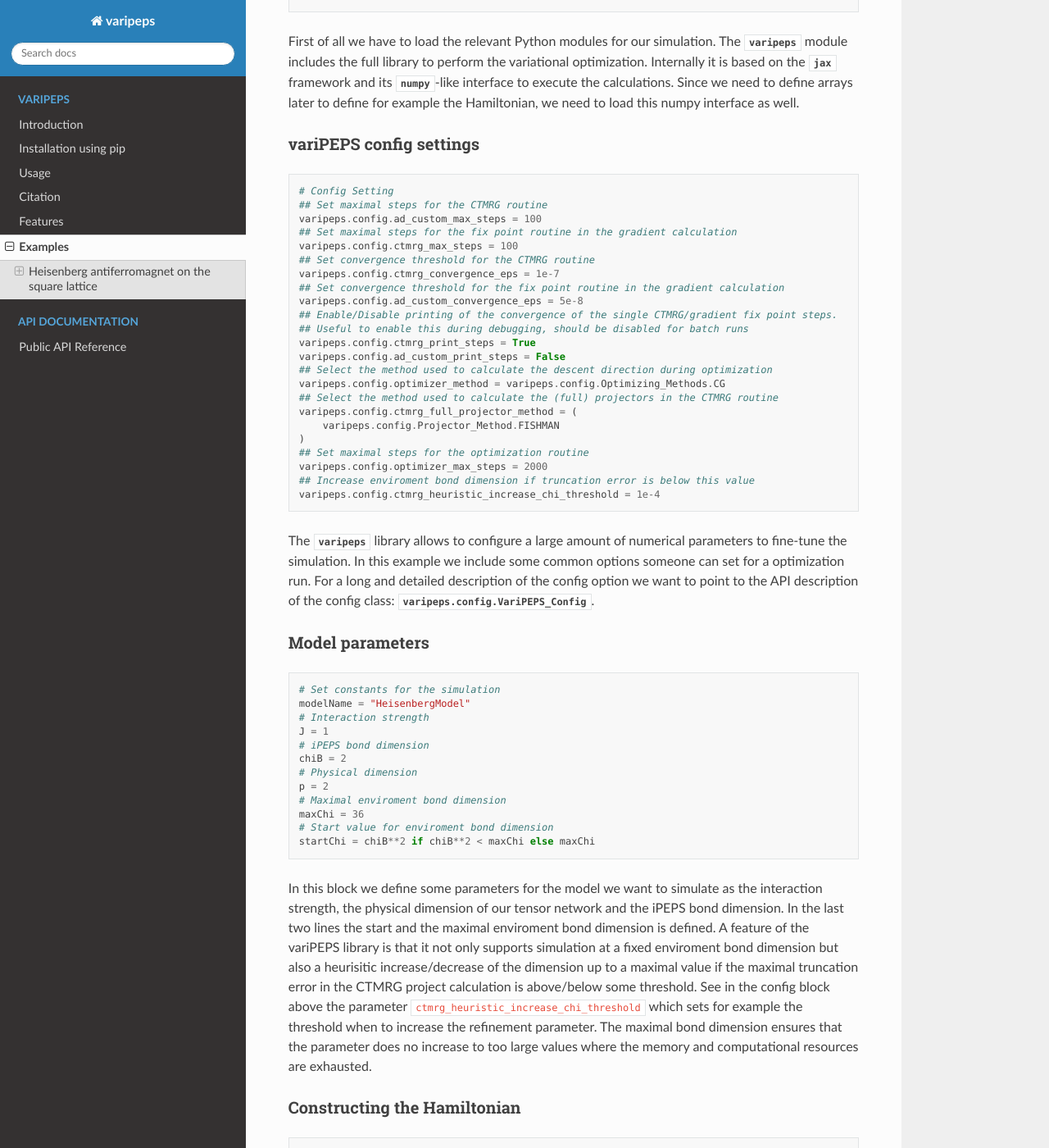
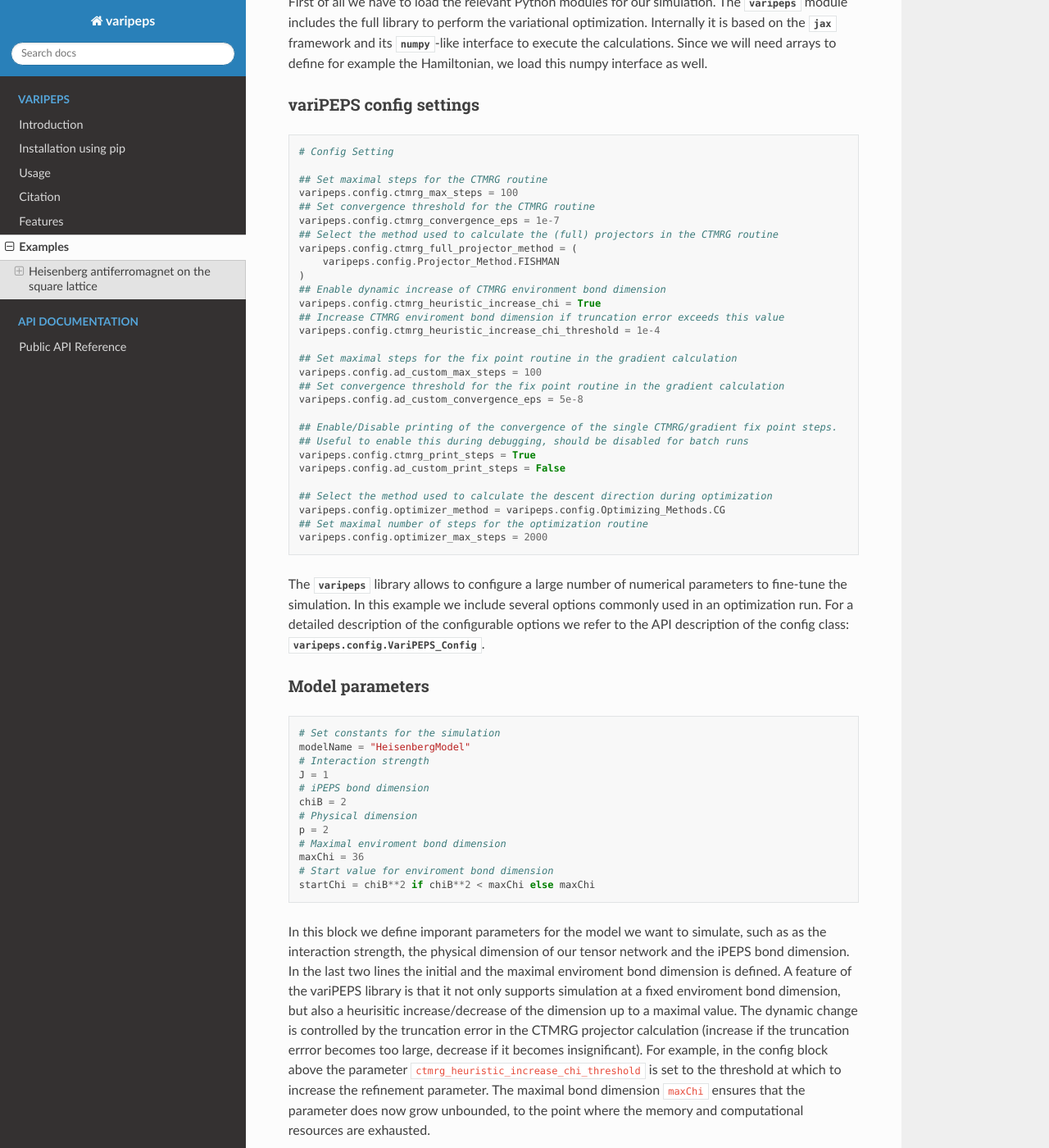
Before and after one commit to variPEPS/variPEPS_Python, a Sphinx documentation site: the page built from docs/source/examples.rst, in a window 1280 px wide and 1400 px high, scrolled down 902 px. Shown: the whole window at 82% size. Built offline with Sphinx 7.4.7 and the Read the Docs theme 3.1.0, drawn with Linux system fonts in a browser that asks for light colours; the version number is read from the project's files by our own code; some of the changed text lies outside the part shown.

Commit message:
Minor updates to examples.rst

```diff
--- a/docs/source/examples.rst
+++ b/docs/source/examples.rst
@@ -4,14 +4,9 @@
 Examples
 ========
 
-We provide some examples how to use the code to calculate a variational
-optimization for typical 2d many-body problems in the `examples/ folder of the
-variPEPS Git repository
-<https://github.com/variPEPS/variPEPS_Python/tree/main/examples>`_.
+We provide several examples in the `examples/ folder of the variPEPS Git repository <https://github.com/variPEPS/variPEPS_Python/tree/main/examples>`_ that demonstrate how to use the code for variational energy optimization in typical 2D many-body problems.
 
-In this section we want to elaborately walk through the example for the
-Heisenberg AFM on the 2d square lattice to explain a typical usage of the
-library.
+.. In this section we want to elaborately walk through the example for the Heisenberg AFM on the 2d square lattice to explain a typical usage of the library.
 
 Heisenberg antiferromagnet on the square lattice
 ------------------------------------------------
@@ -49,8 +44,8 @@ Loading of relevant Python modules
 First of all we have to load the relevant Python modules for our simulation. The
 :obj:`varipeps` module includes the full library to perform the variational
 optimization. Internally it is based on the :obj:`jax` framework and its
-:obj:`numpy`-like interface to execute the calculations. Since we need to define
-arrays later to define for example the Hamiltonian, we need to load this numpy
+:obj:`numpy`-like interface to execute the calculations. Since we will need
+arrays to define for example the Hamiltonian, we load this numpy
 interface as well.
 
 variPEPS config settings
@@ -59,33 +54,39 @@ variPEPS config settings
 .. code-block:: python
 
    # Config Setting
+
    ## Set maximal steps for the CTMRG routine
-   varipeps.config.ad_custom_max_steps = 100
-   ## Set maximal steps for the fix point routine in the gradient calculation
    varipeps.config.ctmrg_max_steps = 100
    ## Set convergence threshold for the CTMRG routine
    varipeps.config.ctmrg_convergence_eps = 1e-7
+   ## Select the method used to calculate the (full) projectors in the CTMRG routine
+   varipeps.config.ctmrg_full_projector_method = (
+       varipeps.config.Projector_Method.FISHMAN
+   )
+   ## Enable dynamic increase of CTMRG environment bond dimension
+   varipeps.config.ctmrg_heuristic_increase_chi = True
+   ## Increase CTMRG enviroment bond dimension if truncation error exceeds this value
+   varipeps.config.ctmrg_heuristic_increase_chi_threshold = 1e-4
+
+   ## Set maximal steps for the fix point routine in the gradient calculation
+   varipeps.config.ad_custom_max_steps = 100
    ## Set convergence threshold for the fix point routine in the gradient calculation
    varipeps.config.ad_custom_convergence_eps = 5e-8
+
    ## Enable/Disable printing of the convergence of the single CTMRG/gradient fix point steps.
    ## Useful to enable this during debugging, should be disabled for batch runs
    varipeps.config.ctmrg_print_steps = True
    varipeps.config.ad_custom_print_steps = False
+
    ## Select the method used to calculate the descent direction during optimization
    varipeps.config.optimizer_method = varipeps.config.Optimizing_Methods.CG
-   ## Select the method used to calculate the (full) projectors in the CTMRG routine
-   varipeps.config.ctmrg_full_projector_method = (
-       varipeps.config.Projector_Method.FISHMAN
-   )
-   ## Set maximal steps for the optimization routine
+   ## Set maximal number of steps for the optimization routine
    varipeps.config.optimizer_max_steps = 2000
-   ## Increase enviroment bond dimension if truncation error is below this value
-   varipeps.config.ctmrg_heuristic_increase_chi_threshold = 1e-4
 
-The :obj:`varipeps` library allows to configure a large amount of numerical
-parameters to fine-tune the simulation. In this example we include some common
-options someone can set for a optimization run. For a long and detailed
-description of the config option we want to point to the API description of the
+The :obj:`varipeps` library allows to configure a large number of numerical
+parameters to fine-tune the simulation. In this example we include several
+options commonly used in an optimization run. For a detailed
+description of the configurable options we refer to the API description of the
 config class: :obj:`varipeps.config.VariPEPS_Config`.
 
 Model parameters
@@ -106,18 +107,7 @@ Model parameters
    # Start value for enviroment bond dimension
    startChi = chiB**2 if chiB**2 < maxChi else maxChi
 
-In this block we define some parameters for the model we want to simulate as the
-interaction strength, the physical dimension of our tensor network and the iPEPS
-bond dimension. In the last two lines the start and the maximal enviroment bond
-dimension is defined. A feature of the variPEPS library is that it not only
-supports simulation at a fixed enviroment bond dimension but also a heurisitic
-increase/decrease of the dimension up to a maximal value if the maximal
-truncation error in the CTMRG project calculation is above/below some
-threshold. See in the config block above the parameter
-``ctmrg_heuristic_increase_chi_threshold`` which sets for example the threshold
-when to increase the refinement parameter. The maximal bond dimension ensures
-that the parameter does no increase to too large values where the memory and
-computational resources are exhausted.
+In this block we define imporant parameters for the model we want to simulate, such as as the interaction strength, the physical dimension of our tensor network and the iPEPS bond dimension. In the last two lines the initial and the maximal enviroment bond dimension is defined. A feature of the variPEPS library is that it not only supports simulation at a fixed enviroment bond dimension, but also a heurisitic increase/decrease of the dimension up to a maximal value. The dynamic change is controlled  by the truncation error in the CTMRG projector calculation (increase if the truncation errror becomes too large, decrease if it becomes insignificant). For example, in the config block above the parameter ``ctmrg_heuristic_increase_chi_threshold`` is set to the threshold at which to increase the refinement parameter. The maximal bond dimension ``maxChi`` ensures that the parameter does now grow unbounded, to the point where the memory and computational resources are exhausted.
 
 Constructing the Hamiltonian
 ^^^^^^^^^^^^^^^^^^^^^^^^^^^^
@@ -140,12 +130,12 @@ Constructing the Hamiltonian
    )
 
 Here the Hamiltonian is constructed for our model. The Heisenberg AFM on the
-square lattice can be described by the sum of the spin-spin interactions over
-the horizontal and vertical bonds. Since we assume in our example a constant
-interaction strength for all bonds, the expectation value can be calculated by
-the same two site interaction tensor applied in all nearest neighbor
+square lattice can be described by the sum of the spin-spin interactions on
+the horizontal and vertical bonds. Since we assume a constant
+interaction strength for all bonds in our example, the expectation value can be calculated by
+the same two-site interaction gate applied in all nearest neighbor
 directions. The expectation function ``exp_func`` is later used in the
-optimization to calculate the energy which is used as cost function to obtain
+optimization to calculate the energy expectation value, which in turn is used as cost function to obtain
 the ground state.
 
 Initial unit cell construction
@@ -189,12 +179,12 @@ Run the optimization
        autosave_filename=f"data/autosave_square_chiB_{chiB:d}.hdf5",
    )
 
-This function call executes the main function of the library, the variational
-optimization run to obtain a good ground state candidate. The function has
-several option to adapt the optimization for different ansätze (for example the
-spiral iPEPS approach). In our example we just need to supply the initial unit
-cell, the function to calculate the energy expectation value and to allow to
-restore an aborted simulation a file name for autosaves of the optimization.
+This function call executes the main function of the library, the variational energy
+optimization to obtain a good ground state candidate. The function offers several options
+to customize the optimization for different iPEPS ansätze, such as the spiral iPEPS
+approach. In our example, we only need to provide the initial unit cell, the function
+for calculating the energy expectation value, and a file path for autosaving the
+optimization process, enabling the restoration of interrupted simulations.
 
 Evaluate the results
 ^^^^^^^^^^^^^^^^^^^^
@@ -245,8 +235,8 @@ or the staggered magnetization of our model at/near the ground state.
    )
 
 Finally, we want to save the unit cell with the optimized tensors to a file for
-later further evaluation. The library allows to store the data directly into a
-HDF5 file along with user-supplied auxiliary data. Here for example not only
+further analysis. The library allows to store the data directly into a
+HDF5 file along with user-supplied auxiliary data. Here, for example, we not only
 want to store the plain tensors but also the calculated energy, meta information
 from the optimization run (e.g. energy per step or the runtime per step) and the
 calculated magnetic expectation values. At a later examination of the results,
```
Also changed, not shown: other parts of docs/source/examples.rst (+4 -4 lines).
